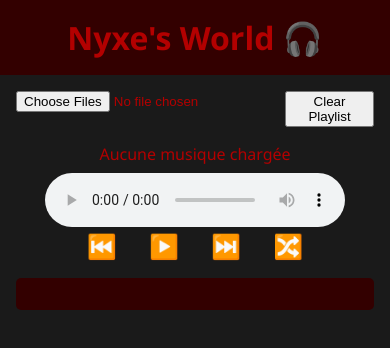
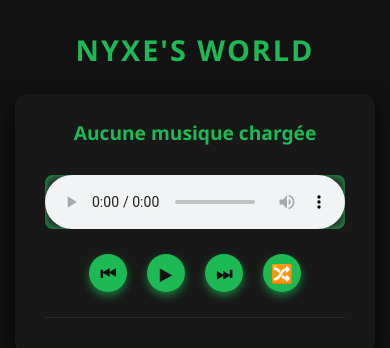
Before and after one commit to Nyxe51/NyxesWorldApp, a plain HTML site: page index.html in a window 390 px wide. Drawn offline with Linux system fonts and the light colour scheme.

Commit message:
Mise à jour style avec dégradé et design amélioré

```diff
--- a/app.js
+++ b/app.js
@@ -1,95 +1,86 @@
-const fileInput = document.getElementById("file-upload");
-const audioPlayer = document.getElementById("audio-player");
-const nowPlaying = document.getElementById("now-playing");
-const playlistEl = document.getElementById("playlist");
-const playPauseBtn = document.getElementById("play-pause");
-const nextBtn = document.getElementById("next");
-const prevBtn = document.getElementById("prev");
-const shuffleBtn = document.getElementById("shuffle");
-const clearBtn = document.getElementById("clear-playlist");
+// Playlist par défaut avec tes musiques
+let playlist = [
+  { name: "QUE PASA", url: "musics/que_pasa.mp3" },
+  { name: "NUEKI, TOLCHONOV - LIKE THIS!", url: "musics/nueki_tolchonov_like_this.mp3" },
+  { name: "LOS VOLTAJE", url: "musics/los_voltaje.mp3" },
+  { name: "WHY ULTRAFUNK", url: "musics/why_ultrafunk.mp3" }
+];
 
-let playlist = [];
 let currentIndex = 0;
 let isShuffling = false;
 
-// 📥 Ajout des fichiers
-fileInput.addEventListener("change", () => {
-  const files = Array.from(fileInput.files).filter(file => file.name.endsWith(".mp3"));
+const audioPlayer = document.getElementById("audio-player");
+const playlistEl = document.getElementById("playlist");
+const nowPlayingEl = document.getElementById("now-playing");
+const playPauseBtn = document.getElementById("play-pause");
+const prevBtn = document.getElementById("prev");
+const nextBtn = document.getElementById("next");
+const shuffleBtn = document.getElementById("shuffle");
 
-  files.forEach(file => {
-    const url = URL.createObjectURL(file);
-    playlist.push({ name: file.name, url });
+function renderPlaylist() {
+  playlistEl.innerHTML = "";
+  playlist.forEach((track, index) => {
+    const li = document.createElement("li");
+    li.textContent = track.name;
+    li.classList.toggle("playing", index === currentIndex);
+    li.addEventListener("click", () => {
+      playTrack(index);
+    });
+    playlistEl.appendChild(li);
   });
-
-  renderPlaylist();
-  if (playlist.length === files.length) playTrack(0); // Première fois = jouer
-});
-
-// 🎧 Lire une musique
-function playTrack(index) {
-  currentIndex = index;
-  const track = playlist[currentIndex];
-  audioPlayer.src = track.url;
-  audioPlayer.play();
-  nowPlaying.textContent = "🎶 " + track.name;
-  highlightCurrent();
 }
 
-// ▶️⏸ Play / Pause
-playPauseBtn.addEventListener("click", () => {
+function playTrack(index) {
+  if (index < 0) index = playlist.length - 1;
+  if (index >= playlist.length) index = 0;
+  currentIndex = index;
+  audioPlayer.src = playlist[currentIndex].url;
+  audioPlayer.play();
+  nowPlayingEl.textContent = "En train de jouer : " + playlist[currentIndex].name;
+  renderPlaylist();
+  updatePlayPauseBtn();
+}
+
+function togglePlayPause() {
   if (audioPlayer.paused) {
     audioPlayer.play();
   } else {
     audioPlayer.pause();
   }
-});
-
-// ⏭ Next
-nextBtn.addEventListener("click", () => {
-  currentIndex = isShuffling
-    ? Math.floor(Math.random() * playlist.length)
-    : (currentIndex + 1) % playlist.length;
-  playTrack(currentIndex);
-});
-
-// ⏮ Prev
-prevBtn.addEventListener("click", () => {
-  currentIndex = (currentIndex - 1 + playlist.length) % playlist.length;
-  playTrack(currentIndex);
-});
-
-// 🔀 Shuffle
-shuffleBtn.addEventListener("click", () => {
-  isShuffling = !isShuffling;
-  shuffleBtn.style.opacity = isShuffling ? "1" : "0.5";
-});
-
-// 🧼 Clear playlist
-clearBtn.addEventListener("click", () => {
-  playlist = [];
-  playlistEl.innerHTML = "";
-  nowPlaying.textContent = "Aucune musique chargée";
-  audioPlayer.pause();
-  audioPlayer.removeAttribute("src");
-});
-
-// 📜 Générer la liste
-function renderPlaylist() {
-  playlistEl.innerHTML = "";
-  playlist.forEach((track, index) => {
-    const li = document.createElement("li");
-    li.textContent = track.name;
-    li.addEventListener("click", () => playTrack(index));
-    playlistEl.appendChild(li);
-  });
-  highlightCurrent();
+  updatePlayPauseBtn();
 }
 
-// 🌟 Marquer la musique en cours
-function highlightCurrent() {
-  const items = playlistEl.querySelectorAll("li");
-  items.forEach((li, i) => {
-    li.style.fontWeight = i === currentIndex ? "bold" : "normal";
-    li.style.color = i === currentIndex ? "#b3004b" : "#000";
-  });
+function updatePlayPauseBtn() {
+  playPauseBtn.textContent = audioPlayer.paused ? "▶️" : "⏸️";
 }
+
+function playNext() {
+  if (isShuffling) {
+    playTrack(Math.floor(Math.random() * playlist.length));
+  } else {
+    playTrack(currentIndex + 1);
+  }
+}
+
+function playPrev() {
+  if (isShuffling) {
+    playTrack(Math.floor(Math.random() * playlist.length));
+  } else {
+    playTrack(currentIndex - 1);
+  }
+}
+
+function toggleShuffle() {
+  isShuffling = !isShuffling;
+  shuffleBtn.style.color = isShuffling ? "red" : "black";
+}
+
+playPauseBtn.addEventListener("click", togglePlayPause);
+nextBtn.addEventListener("click", playNext);
+prevBtn.addEventListener("click", playPrev);
+shuffleBtn.addEventListener("click", toggleShuffle);
+
+audioPlayer.addEventListener("ended", playNext);
+
+renderPlaylist();
+playTrack(currentIndex);
--- a/index.html
+++ b/index.html
@@ -3,36 +3,194 @@
 <head>
   <meta charset="UTF-8" />
   <meta name="viewport" content="width=device-width, initial-scale=1" />
-  <title>Nyxe's World</title>
-  <link rel="stylesheet" href="style.css" />
+  <title>Nyxe's World 🎧</title>
+  <style>
+    /* Reset */
+    * {
+      margin: 0;
+      padding: 0;
+      box-sizing: border-box;
+      font-family: 'Segoe UI', Tahoma, Geneva, Verdana, sans-serif;
+    }
+
+    body {
+      background: #121212;
+      color: #fff;
+      min-height: 100vh;
+      display: flex;
+      flex-direction: column;
+      align-items: center;
+      padding: 30px 15px;
+    }
+
+    header {
+      margin-bottom: 25px;
+      text-align: center;
+    }
+
+    header h1 {
+      font-size: 2.8rem;
+      font-weight: 900;
+      letter-spacing: 2px;
+      color: #1db954; /* vert Spotify */
+      text-transform: uppercase;
+      user-select: none;
+    }
+
+    main {
+      background: #181818;
+      border-radius: 12px;
+      padding: 25px 30px;
+      width: 100%;
+      max-width: 450px;
+      box-shadow: 0 8px 24px rgba(0, 0, 0, 0.8);
+      display: flex;
+      flex-direction: column;
+      gap: 25px;
+    }
+
+    #now-playing {
+      font-weight: 700;
+      font-size: 1.2rem;
+      text-align: center;
+      color: #1db954;
+      min-height: 1.6em;
+      user-select: none;
+    }
+
+    audio {
+      width: 100%;
+      outline: none;
+      border-radius: 8px;
+      background: #282828;
+      box-shadow: inset 0 0 10px #1db954;
+    }
+
+    #controls {
+      display: flex;
+      justify-content: center;
+      gap: 20px;
+    }
+
+    #controls button {
+      background: #1db954;
+      border: none;
+      border-radius: 50%;
+      width: 45px;
+      height: 45px;
+      cursor: pointer;
+      color: #121212;
+      font-size: 22px;
+      font-weight: 700;
+      display: flex;
+      align-items: center;
+      justify-content: center;
+      box-shadow: 0 4px 8px rgba(29, 185, 84, 0.6);
+      transition: background-color 0.2s ease, transform 0.2s ease;
+      user-select: none;
+    }
+
+    #controls button:hover {
+      background: #1ed760;
+      transform: scale(1.1);
+    }
+
+    #shuffle {
+      background: #282828;
+      color: #b3b3b3;
+      width: 40px;
+      height: 40px;
+      box-shadow: none;
+      border-radius: 6px;
+      font-weight: 600;
+    }
+
+    #shuffle.active {
+      color: #1db954;
+      background: #121212;
+      box-shadow: 0 0 12px #1db954;
+    }
+
+    #playlist {
+      list-style: none;
+      max-height: 280px;
+      overflow-y: auto;
+      border-top: 1px solid #282828;
+      padding-top: 10px;
+      user-select: none;
+    }
+
+    #playlist li {
+      padding: 12px 15px;
+      cursor: pointer;
+      border-radius: 6px;
+      transition: background-color 0.3s ease;
+      font-weight: 600;
+      font-size: 1rem;
+      color: #b3b3b3;
+      display: flex;
+      align-items: center;
+      justify-content: space-between;
+    }
+
+    #playlist li:hover {
+      background-color: #333333;
+      color: #fff;
+    }
+
+    #playlist li.playing {
+      background-color: #1db954;
+      color: #121212;
+      font-weight: 900;
+      box-shadow: 0 0 10px #1db954;
+    }
+
+    /* Scrollbar style */
+    #playlist::-webkit-scrollbar {
+      width: 8px;
+    }
+    #playlist::-webkit-scrollbar-thumb {
+      background-color: #1db954;
+      border-radius: 4px;
+    }
+
+    @media (max-width: 480px) {
+      main {
+        max-width: 100%;
+      }
+
+      header h1 {
+        font-size: 1.8rem;
+      }
+
+      #controls button {
+        width: 38px;
+        height: 38px;
+        font-size: 18px;
+      }
+
+      #playlist li {
+        font-size: 0.9rem;
+        padding: 10px 12px;
+      }
+    }
+  </style>
 </head>
 <body>
   <header>
-    <h1>Nyxe's World 🎧</h1>
+    <h1>Nyxe's World</h1>
   </header>
 
   <main>
-    <section id="upload-section">
-      <input type="file" id="file-upload" accept=".mp3" multiple>
-      <button id="clear-playlist">Clear Playlist</button>
-    </section>
-
-    <section id="player-section">
-      <div id="now-playing">Aucune musique chargée</div>
-      <audio id="audio-player" controls></audio>
-      <div id="controls">
-        <button id="prev">⏮️</button>
-        <button id="play-pause">▶️</button>
-        <button id="next">⏭️</button>
-        <button id="shuffle">🔀</button>
-      </div>
-    </section>
-
-    <section id="playlist-section">
-      <ul id="playlist"></ul>
-    </section>
+    <div id="now-playing">Aucune musique chargée</div>
+    <audio id="audio-player" controls></audio>
+    <div id="controls">
+      <button id="prev" title="Précédent" aria-label="Précédent">⏮</button>
+      <button id="play-pause" title="Play / Pause" aria-label="Play / Pause">▶</button>
+      <button id="next" title="Suivant" aria-label="Suivant">⏭</button>
+      <button id="shuffle" title="Shuffle" aria-label="Shuffle">🔀</button>
+    </div>
+    <ul id="playlist"></ul>
   </main>
-
-  <script src="app.js"></script>
 </body>
 </html>
--- a/style.css
+++ b/style.css
@@ -1,73 +1,173 @@
-body {
-  background-color: #1a1a1a;
-  color: #b30000;
-  font-family: 'Segoe UI', Tahoma, Geneva, Verdana, sans-serif;
+/* Reset */
+* {
   margin: 0;
   padding: 0;
+  box-sizing: border-box;
+  font-family: 'Segoe UI', Tahoma, Geneva, Verdana, sans-serif;
+}
+
+body {
+  /* Dégradé vertical du noir vers rouge foncé */
+  background: linear-gradient(180deg, #0a0a0a 0%, #3a0a0a 70%, #1e0000 100%);
+  color: #ddd;
+  min-height: 100vh;
   display: flex;
   flex-direction: column;
-  min-height: 100vh;
+  align-items: center;
+  padding: 30px 15px;
 }
 
 header {
-  background-color: #330000;
-  padding: 1rem;
+  margin-bottom: 25px;
   text-align: center;
 }
 
-h1 {
-  margin: 0;
+header h1 {
+  font-size: 2.8rem;
+  font-weight: 900;
+  letter-spacing: 2px;
+  color: #e63946; /* rouge vif */
+  text-transform: uppercase;
+  user-select: none;
+  text-shadow: 0 0 12px rgba(230, 57, 70, 0.9);
 }
 
 main {
-  flex: 1;
-  padding: 1rem;
+  background: linear-gradient(135deg, #1a1a1a, #3a0a0a);
+  border-radius: 12px;
+  padding: 25px 30px;
+  width: 100%;
+  max-width: 450px;
+  box-shadow: 0 8px 28px rgba(58, 10, 10, 0.8);
   display: flex;
   flex-direction: column;
-  gap: 1rem;
-}
-
-#upload-section {
-  display: flex;
-  gap: 1rem;
-  justify-content: center;
-}
-
-#player-section {
-  text-align: center;
+  gap: 25px;
 }
 
 #now-playing {
-  margin-bottom: 0.5rem;
+  font-weight: 700;
+  font-size: 1.2rem;
+  text-align: center;
+  color: #e63946;
+  min-height: 1.6em;
+  user-select: none;
+  text-shadow: 0 0 5px #e63946;
+}
+
+audio {
+  width: 100%;
+  outline: none;
+  border-radius: 8px;
+  background: #222;
+  box-shadow: inset 0 0 12px rgba(230, 57, 70, 0.8);
+}
+
+#controls {
+  display: flex;
+  justify-content: center;
+  gap: 20px;
 }
 
 #controls button {
-  background: none;
+  background: #e63946;
   border: none;
-  font-size: 1.5rem;
-  color: #b30000;
-  margin: 0 0.5rem;
+  border-radius: 50%;
+  width: 45px;
+  height: 45px;
   cursor: pointer;
+  color: #fff;
+  font-size: 22px;
+  font-weight: 700;
+  display: flex;
+  align-items: center;
+  justify-content: center;
+  box-shadow: 0 4px 10px rgba(230, 57, 70, 0.7);
+  transition: background-color 0.2s ease, transform 0.2s ease;
+  user-select: none;
 }
 
 #controls button:hover {
-  color: #ff3333;
+  background: #ff3b4a;
+  transform: scale(1.1);
 }
 
-#playlist-section {
-  max-height: 200px;
+#shuffle {
+  background: #222;
+  color: #bbb;
+  width: 40px;
+  height: 40px;
+  box-shadow: none;
+  border-radius: 6px;
+  font-weight: 600;
+}
+
+#shuffle.active {
+  color: #e63946;
+  background: #121212;
+  box-shadow: 0 0 14px #e63946;
+}
+
+#playlist {
+  list-style: none;
+  max-height: 280px;
   overflow-y: auto;
-  background-color: #330000;
-  padding: 0.5rem;
-  border-radius: 5px;
+  border-top: 1px solid #333;
+  padding-top: 10px;
+  user-select: none;
 }
 
 #playlist li {
-  padding: 0.3rem;
+  padding: 12px 15px;
   cursor: pointer;
+  border-radius: 6px;
+  transition: background-color 0.3s ease;
+  font-weight: 600;
+  font-size: 1rem;
+  color: #bbb;
+  display: flex;
+  align-items: center;
+  justify-content: space-between;
 }
 
 #playlist li:hover {
-  background-color: #b30000;
+  background-color: #2e2e2e;
   color: #fff;
 }
+
+#playlist li.playing {
+  background-color: #e63946;
+  color: #fff;
+  font-weight: 900;
+  box-shadow: 0 0 12px #e63946;
+}
+
+/* Scrollbar style */
+#playlist::-webkit-scrollbar {
+  width: 8px;
+}
+
+#playlist::-webkit-scrollbar-thumb {
+  background-color: #e63946;
+  border-radius: 4px;
+}
+
+@media (max-width: 480px) {
+  main {
+    max-width: 100%;
+  }
+
+  header h1 {
+    font-size: 1.8rem;
+  }
+
+  #controls button {
+    width: 38px;
+    height: 38px;
+    font-size: 18px;
+  }
+
+  #playlist li {
+    font-size: 0.9rem;
+    padding: 10px 12px;
+  }
+}
```
